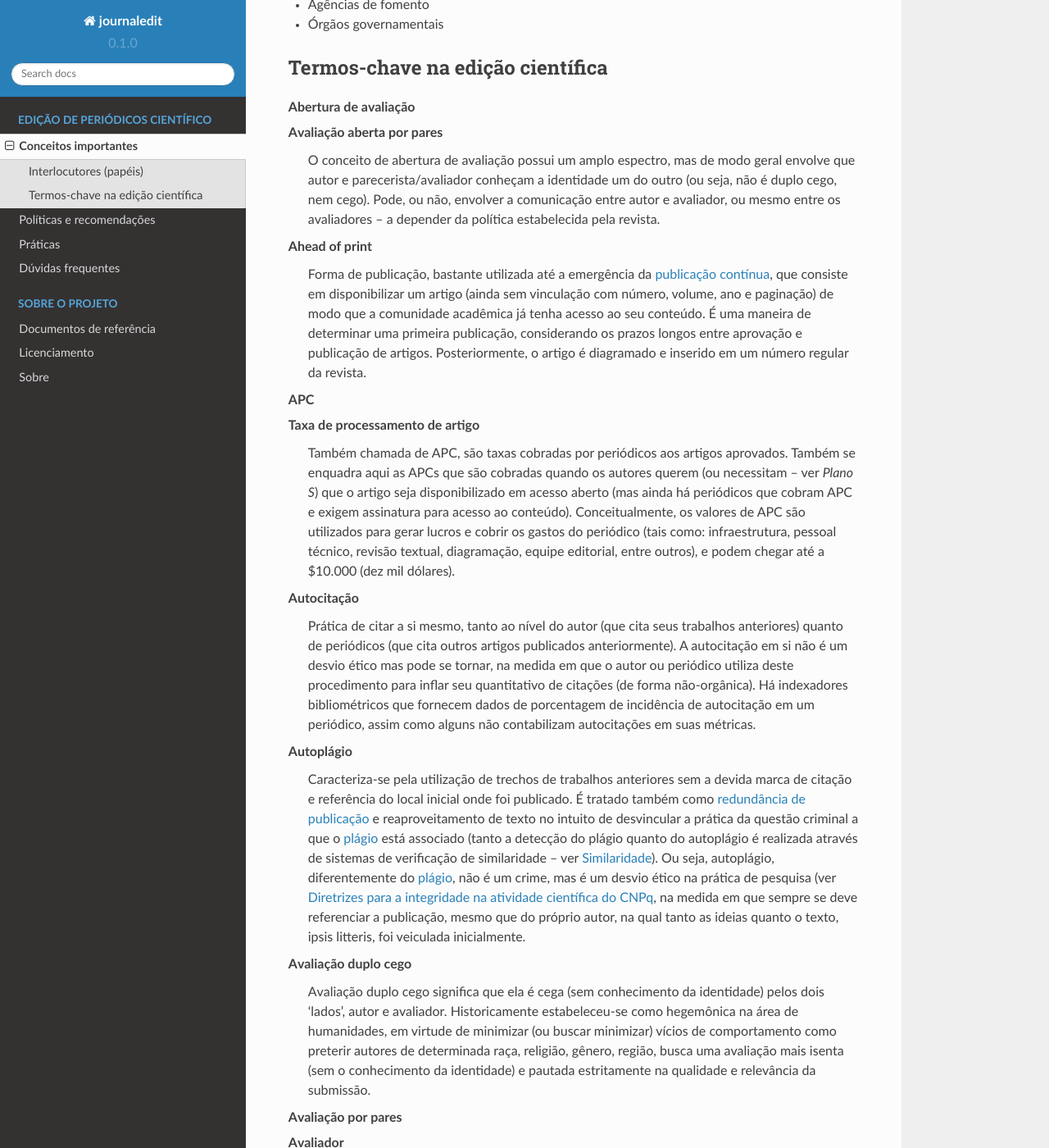
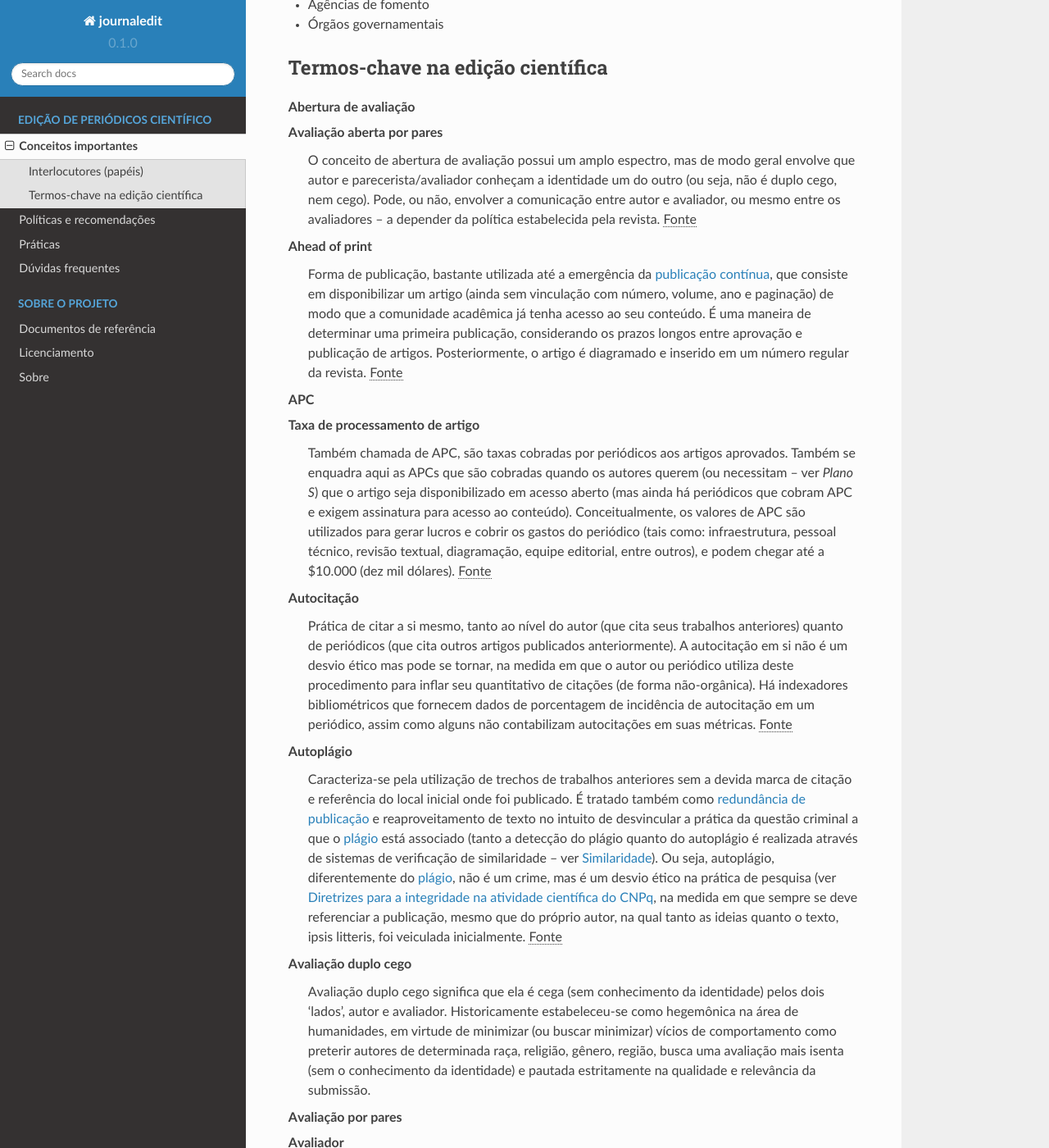
Before and after one commit to marcosesousa/journaledit, a Sphinx documentation site: the page built from docs/source/concept.rst, in a window 1280 px wide and 1400 px high, scrolled down 342 px. Shown: the whole window at 82% size. Built offline with Sphinx 7.4.7 and the Read the Docs theme 2.0.0, drawn with Linux system fonts in a browser that asks for light colours.

Commit message:
reference in concept

```diff
--- a/docs/source/concept.rst
+++ b/docs/source/concept.rst
@@ -21,21 +21,21 @@ Termos-chave na edição científica
 
   Abertura de avaliação
   Avaliação aberta por pares
-    O conceito de abertura de avaliação possui um amplo espectro, mas de modo geral envolve que autor e parecerista/avaliador conheçam a identidade um do outro (ou seja, não é duplo cego, nem cego). Pode, ou não, envolver a comunicação entre autor e avaliador, ou mesmo entre os avaliadores – a depender da política estabelecida pela revista.
+    O conceito de abertura de avaliação possui um amplo espectro, mas de modo geral envolve que autor e parecerista/avaliador conheçam a identidade um do outro (ou seja, não é duplo cego, nem cego). Pode, ou não, envolver a comunicação entre autor e avaliador, ou mesmo entre os avaliadores – a depender da política estabelecida pela revista. :abbr:`Fonte (https://vidamododeusar.com.br/academica/index.php/2021/05/15/glossario-publicacao-cientifica/)`
 
 
   Ahead of print
-    Forma de publicação, bastante utilizada até a emergência da :term:`publicação contínua`, que consiste em disponibilizar um artigo (ainda sem vinculação com número, volume, ano e paginação) de modo que a comunidade acadêmica já tenha acesso ao seu conteúdo. É uma maneira de determinar uma primeira publicação, considerando os prazos longos entre aprovação e publicação de artigos. Posteriormente, o artigo é diagramado e inserido em um número regular da revista.
+    Forma de publicação, bastante utilizada até a emergência da :term:`publicação contínua`, que consiste em disponibilizar um artigo (ainda sem vinculação com número, volume, ano e paginação) de modo que a comunidade acadêmica já tenha acesso ao seu conteúdo. É uma maneira de determinar uma primeira publicação, considerando os prazos longos entre aprovação e publicação de artigos. Posteriormente, o artigo é diagramado e inserido em um número regular da revista. :abbr:`Fonte (https://vidamododeusar.com.br/academica/index.php/2021/05/15/glossario-publicacao-cientifica/)`
 
   APC
   Taxa de processamento de artigo
-    Também chamada de APC, são taxas cobradas por periódicos aos artigos aprovados. Também se enquadra aqui as APCs que são cobradas quando os autores querem (ou necessitam – ver `Plano S`) que o artigo seja disponibilizado em acesso aberto (mas ainda há periódicos que cobram APC e exigem assinatura para acesso ao conteúdo). Conceitualmente, os valores de APC são utilizados para gerar lucros e cobrir os gastos do periódico (tais como: infraestrutura, pessoal técnico, revisão textual, diagramação, equipe editorial, entre outros), e podem chegar até a $10.000 (dez mil dólares).
+    Também chamada de APC, são taxas cobradas por periódicos aos artigos aprovados. Também se enquadra aqui as APCs que são cobradas quando os autores querem (ou necessitam – ver `Plano S`) que o artigo seja disponibilizado em acesso aberto (mas ainda há periódicos que cobram APC e exigem assinatura para acesso ao conteúdo). Conceitualmente, os valores de APC são utilizados para gerar lucros e cobrir os gastos do periódico (tais como: infraestrutura, pessoal técnico, revisão textual, diagramação, equipe editorial, entre outros), e podem chegar até a $10.000 (dez mil dólares). :abbr:`Fonte (https://vidamododeusar.com.br/academica/index.php/2021/05/15/glossario-publicacao-cientifica/)`
 
   Autocitação
-    Prática de citar a si mesmo, tanto ao nível do autor (que cita seus trabalhos anteriores) quanto de periódicos (que cita outros artigos publicados anteriormente). A autocitação em si não é um desvio ético mas pode se tornar, na medida em que o autor ou periódico utiliza deste procedimento para inflar seu quantitativo de citações (de forma não-orgânica). Há indexadores bibliométricos que fornecem dados de porcentagem de incidência de autocitação em um periódico, assim como alguns não contabilizam autocitações em suas métricas.
+    Prática de citar a si mesmo, tanto ao nível do autor (que cita seus trabalhos anteriores) quanto de periódicos (que cita outros artigos publicados anteriormente). A autocitação em si não é um desvio ético mas pode se tornar, na medida em que o autor ou periódico utiliza deste procedimento para inflar seu quantitativo de citações (de forma não-orgânica). Há indexadores bibliométricos que fornecem dados de porcentagem de incidência de autocitação em um periódico, assim como alguns não contabilizam autocitações em suas métricas. :abbr:`Fonte (https://vidamododeusar.com.br/academica/index.php/2021/05/15/glossario-publicacao-cientifica/)`
 
   Autoplágio
-    Caracteriza-se pela utilização de trechos de trabalhos anteriores sem a devida marca de citação e referência do local inicial onde foi publicado. É tratado também como :term:`redundância de publicação` e :term:`reaproveitamento de texto` no intuito de desvincular a prática da questão criminal a que o :term:`plágio` está associado (tanto a detecção do plágio quanto do autoplágio é realizada através de sistemas de verificação de similaridade – ver :term:`Similaridade`). Ou seja, autoplágio, diferentemente do :term:`plágio`, não é um crime, mas é um desvio ético na prática de pesquisa (ver `Diretrizes para a integridade na atividade científica do CNPq <http://www.cnpq.br/web/guest/diretrizes>`_, na medida em que sempre se deve referenciar a publicação, mesmo que do próprio autor, na qual tanto as ideias quanto o texto, ipsis litteris, foi veiculada inicialmente.
+    Caracteriza-se pela utilização de trechos de trabalhos anteriores sem a devida marca de citação e referência do local inicial onde foi publicado. É tratado também como :term:`redundância de publicação` e :term:`reaproveitamento de texto` no intuito de desvincular a prática da questão criminal a que o :term:`plágio` está associado (tanto a detecção do plágio quanto do autoplágio é realizada através de sistemas de verificação de similaridade – ver :term:`Similaridade`). Ou seja, autoplágio, diferentemente do :term:`plágio`, não é um crime, mas é um desvio ético na prática de pesquisa (ver `Diretrizes para a integridade na atividade científica do CNPq <http://www.cnpq.br/web/guest/diretrizes>`_, na medida em que sempre se deve referenciar a publicação, mesmo que do próprio autor, na qual tanto as ideias quanto o texto, ipsis litteris, foi veiculada inicialmente. :abbr:`Fonte (https://vidamododeusar.com.br/academica/index.php/2021/05/15/glossario-publicacao-cientifica/)`
 
   Avaliação duplo cego
     Avaliação duplo cego significa que ela é cega (sem conhecimento da identidade) pelos dois ‘lados’, autor e avaliador. Historicamente estabeleceu-se como hegemônica na área de humanidades, em virtude de minimizar (ou buscar minimizar) vícios de comportamento como preterir autores de determinada raça, religião, gênero, região, busca uma avaliação mais isenta (sem o conhecimento da identidade) e pautada estritamente na qualidade e relevância da submissão.
```
